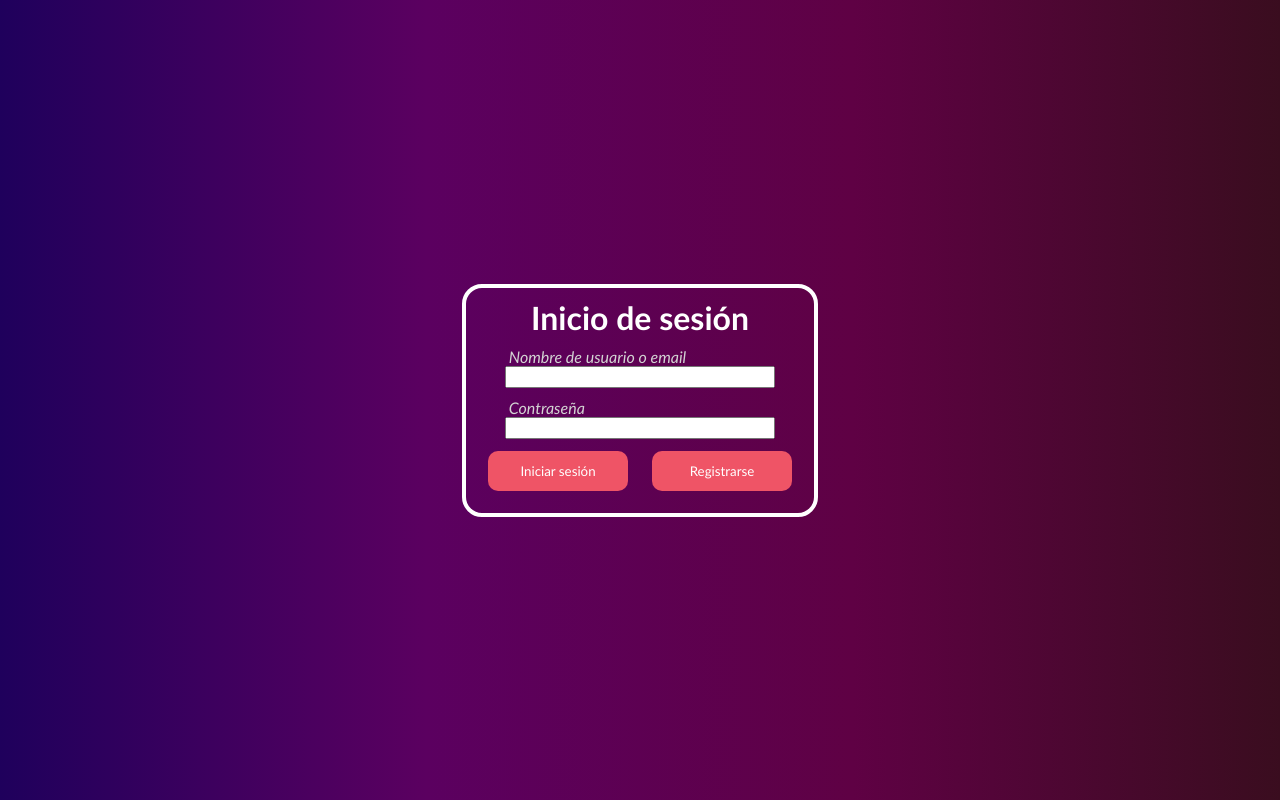
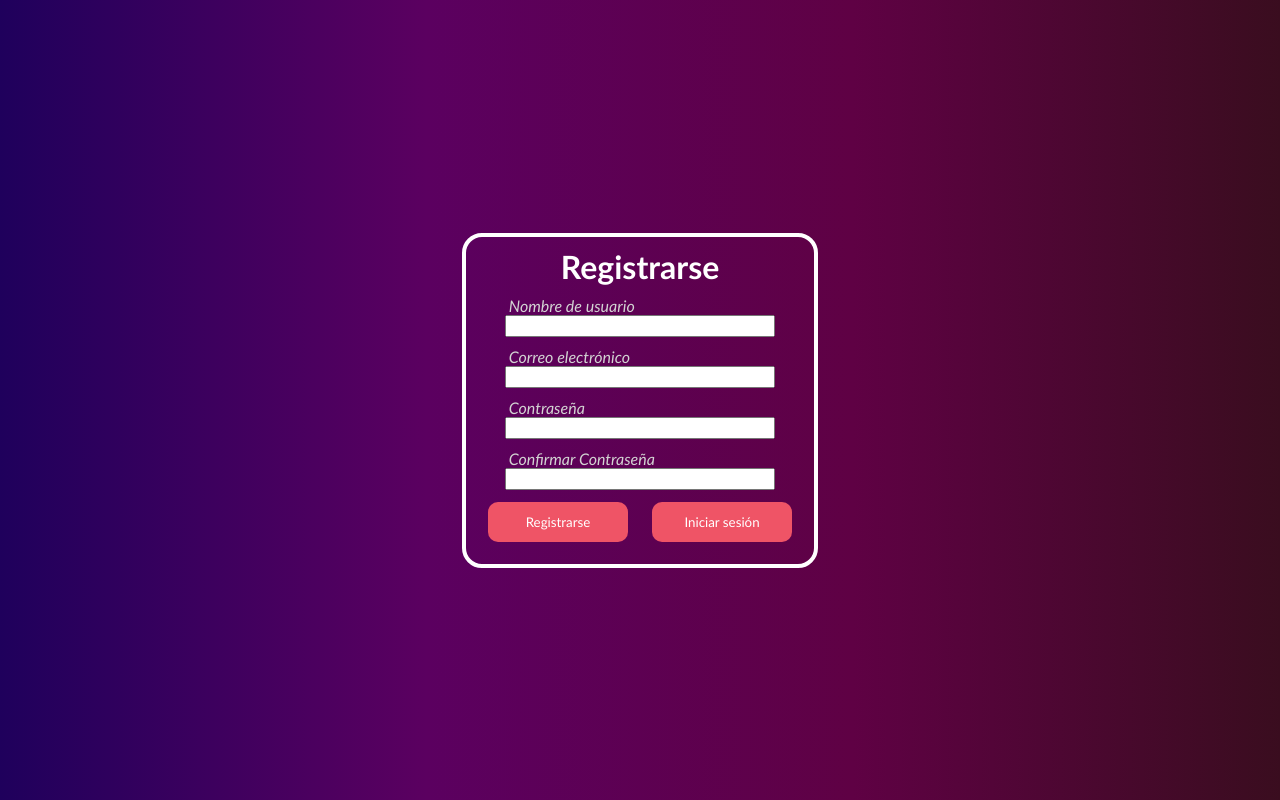
Before and after one commit to ang3ltorres/OpenLacandon, an Electron app: page front/html/login_register.html in a window 1280 px wide. Both pictures are taken after a click on the button "Registrarse". Drawn offline with Linux system fonts and the light colour scheme.

Commit message:
Added register form

```diff
--- a/front/html/login_register.html
+++ b/front/html/login_register.html
@@ -7,20 +7,43 @@
 	</head>
 	<body>
 		<div class="container">
+
 			<div class="form" id="login">
 				<h1>Inicio de sesión</h1>
 
-				<label for="login_user">Nombre de usuario o email</label>
-				<input id="login_user" type="text"></input>
+				<label for="login_username">Nombre de usuario o email</label>
+				<input id="login_username" type="text"></input>
 
-				<label for="login_pass">Contraseña</label>
-				<input id="login_pass" type="password"></input>
+				<label for="login_password">Contraseña</label>
+				<input id="login_password" type="password"></input>
 
 				<div class="buttons">
 					<button id="login_button" type="button">Iniciar sesión</button>
 					<button id="login_new_account" type="button">Registrarse</button>
 				</div>
 			</div>
+
+			<div class="form" id="register">
+				<h1>Registrarse</h1>
+
+				<label for="register_username">Nombre de usuario</label>
+				<input id="register_username" type="text"></input>
+
+				<label for="register_email">Correo electrónico</label>
+				<input id="register_email" type="text"></input>
+
+				<label for="register_password">Contraseña</label>
+				<input id="register_password" type="password"></input>
+
+				<label for="register_password_confirmation">Confirmar Contraseña</label>
+				<input id="register_password_confirmation" type="password"></input>
+
+				<div class="buttons">
+					<button id="register_button" type="button">Registrarse</button>
+					<button id="register_login_instead" type="button">Iniciar sesión</button>
+				</div>
+			</div>
+
 		</div>
 	</body>
 	<script src="../js/login_register.js"></script>
--- a/front/js/login_register.js
+++ b/front/js/login_register.js
@@ -1,8 +1,27 @@
 const {ipcRenderer} = require("electron");
 
+/* Forms */
+let login_form = document.getElementById("login");
+let register_form = document.getElementById("register");
+
+/* Login */
 let login_button = document.getElementById("login_button");
-let login_user = document.getElementById("login_user");
-let login_pass = document.getElementById("login_pass");
+let login_new_account = document.getElementById("login_new_account");
 
+let login_username = document.getElementById("login_username");
+let login_password = document.getElementById("login_password");
 
-login_button.addEventListener("click", () => {ipcRenderer.sendSync("userLogin", login_user.value, login_pass.value);});
+login_button.addEventListener("click", () => {ipcRenderer.sendSync("userLogin", login_username.value, login_password.value);});
+login_new_account.addEventListener("click", () => {login_form.style.display="none"; register_form.style.display="block";});
+
+/* Register */
+let register_button = document.getElementById("register_button");
+let register_login_instead = document.getElementById("register_login_instead");
+
+let register_username = document.getElementById("register_username");
+let register_email = document.getElementById("register_email");
+let register_password = document.getElementById("register_password");
+let register_password_confirmation = document.getElementById("register_password_confirmation");
+
+register_button.addEventListener("click", () => {ipcRenderer.sendSync("userRegister", register_username.value, register_email.value, register_password.value, register_password_confirmation.value);});
+register_login_instead.addEventListener("click", () => {login_form.style.display="block"; register_form.style.display="none";});
--- a/front/style/login_register.css
+++ b/front/style/login_register.css
@@ -79,3 +79,8 @@ body {
 	cursor: pointer;
 	background-color: rgb(202, 42, 54);
 }
+
+/* Register form hidden by default */
+#register {
+	display: none;
+}
```
Also changed, not shown: back/gui.js (+7 -0 lines).
